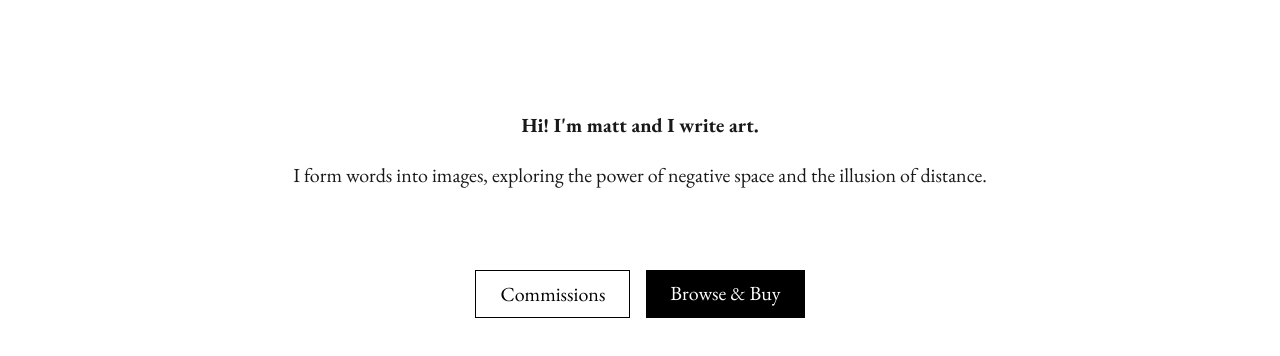
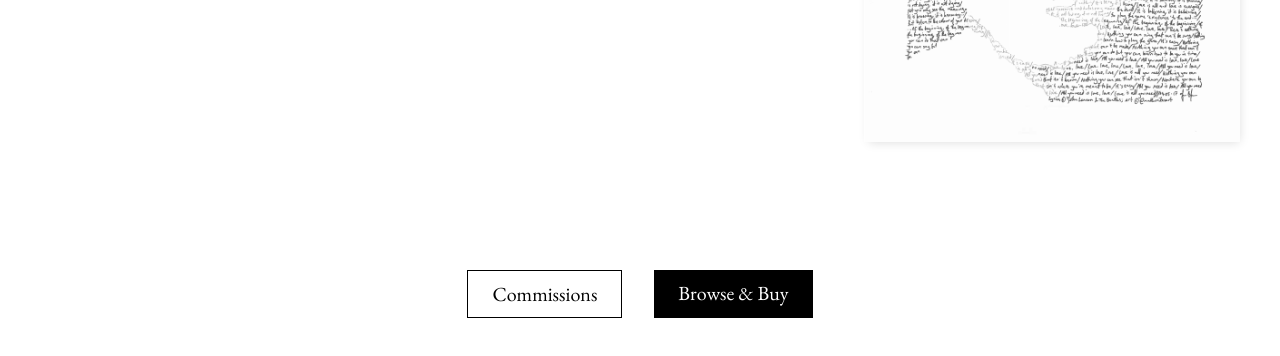
Before and after one commit to AngusMacrae/mattwritesart, a React (Create React App) app: page / in a window 1280 px wide. Shown: the part 2424-2780 px from the top of the page. Built offline with nearby package versions, Linux system fonts and the light colour scheme.

Commit message:
Rearrange Home page with About at top and CTAs at bottom

```diff
--- a/src/components/About/About.js
+++ b/src/components/About/About.js
@@ -1,5 +1,3 @@
-import { Link } from 'react-router-dom';
-
 export default function About() {
   return (
     <section className='about flow'>
@@ -7,14 +5,6 @@ export default function About() {
         <strong>Hi! I'm matt and I write art.</strong>
       </p>
       <p>I form words into images, exploring the power of negative space and the illusion of distance.</p>
-      <div className='about__cta'>
-        <Link to='/commissions' className='btn btn-secondary'>
-          Commissions
-        </Link>
-        <Link to='/art' className='btn'>
-          Browse & Buy
-        </Link>
-      </div>
     </section>
   );
 }
--- a/src/components/App.css
+++ b/src/components/App.css
@@ -240,6 +240,12 @@ button.btn-secondary,
   }
 }
 
+.about {
+  text-align: center;
+  max-width: 800px;
+  margin-bottom: 0;
+}
+
 .showcase {
   column-width: 20rem;
   -webkit-column-fill: balance;
@@ -310,19 +316,18 @@ button.btn-secondary,
   box-shadow: 2px 3px 10px -3px rgba(0, 0, 0, 0.15);
 }
 
-.about {
-  text-align: center;
-  max-width: 800px;
+.home-ctas {
+  display: flex;
+  justify-content: center;
+  margin-top: 2.5rem;
 }
 
-.about .btn:not(:last-of-type) {
-  margin-right: 1rem;
+.home-ctas .btn {
+  padding: 0.5rem 1.5rem;
 }
 
-.about__cta {
-  display: flex;
-  justify-content: center;
-  margin-top: 5rem;
+.home-ctas .btn:not(:first-of-type) {
+  margin-left: 2rem;
 }
 
 .art-gallery {
--- /dev/null
+++ b/src/components/HomeCTAs/HomeCTAs.js
@@ -0,0 +1,14 @@
+import { Link } from 'react-router-dom';
+
+export default function HomeCTAs() {
+  return (
+    <section className='home-ctas'>
+      <Link to='/commissions' className='btn btn-secondary'>
+        Commissions
+      </Link>
+      <Link to='/art' className='btn'>
+        Browse & Buy
+      </Link>
+    </section>
+  );
+}
--- a/src/pages/Home.js
+++ b/src/pages/Home.js
@@ -1,11 +1,13 @@
+import About from '../components/About/About';
 import Showcase from '../components/Showcase/Showcase';
-import About from '../components/About/About';
+import HomeCTAs from '../components/HomeCTAs/HomeCTAs';
 
 export default function Home({ art }) {
   return (
     <>
+      <About />
       <Showcase art={art} />
-      <About />
+      <HomeCTAs />
     </>
   );
 }
```
